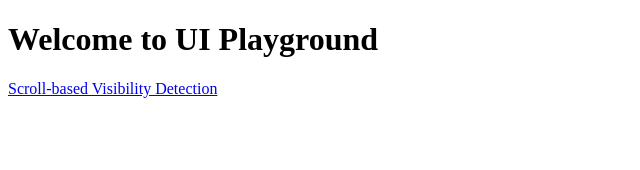
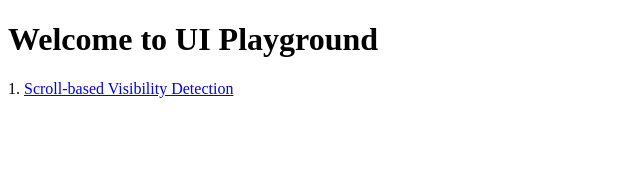
Before and after one commit to chandninigam/ui_playground, a React (Vite) app: page / in a window 1280 px wide. Shown: the top 170 px of the page, without its empty margins (0-640 px from the left). Built offline with nearby package versions, Linux system fonts and the light colour scheme.

Commit message:
Added numbering

```diff
--- a/src/screens/Home.jsx
+++ b/src/screens/Home.jsx
@@ -5,7 +5,8 @@ export function Home() {
     <div>
       <h1>Welcome to UI Playground</h1>
       <div>
-        <Link to="/scroll_visibility"> Scroll-based Visibility Detection</Link>
+        1.{" "}
+        <Link to="/scroll_visibility">Scroll-based Visibility Detection</Link>
       </div>
     </div>
   );
```
